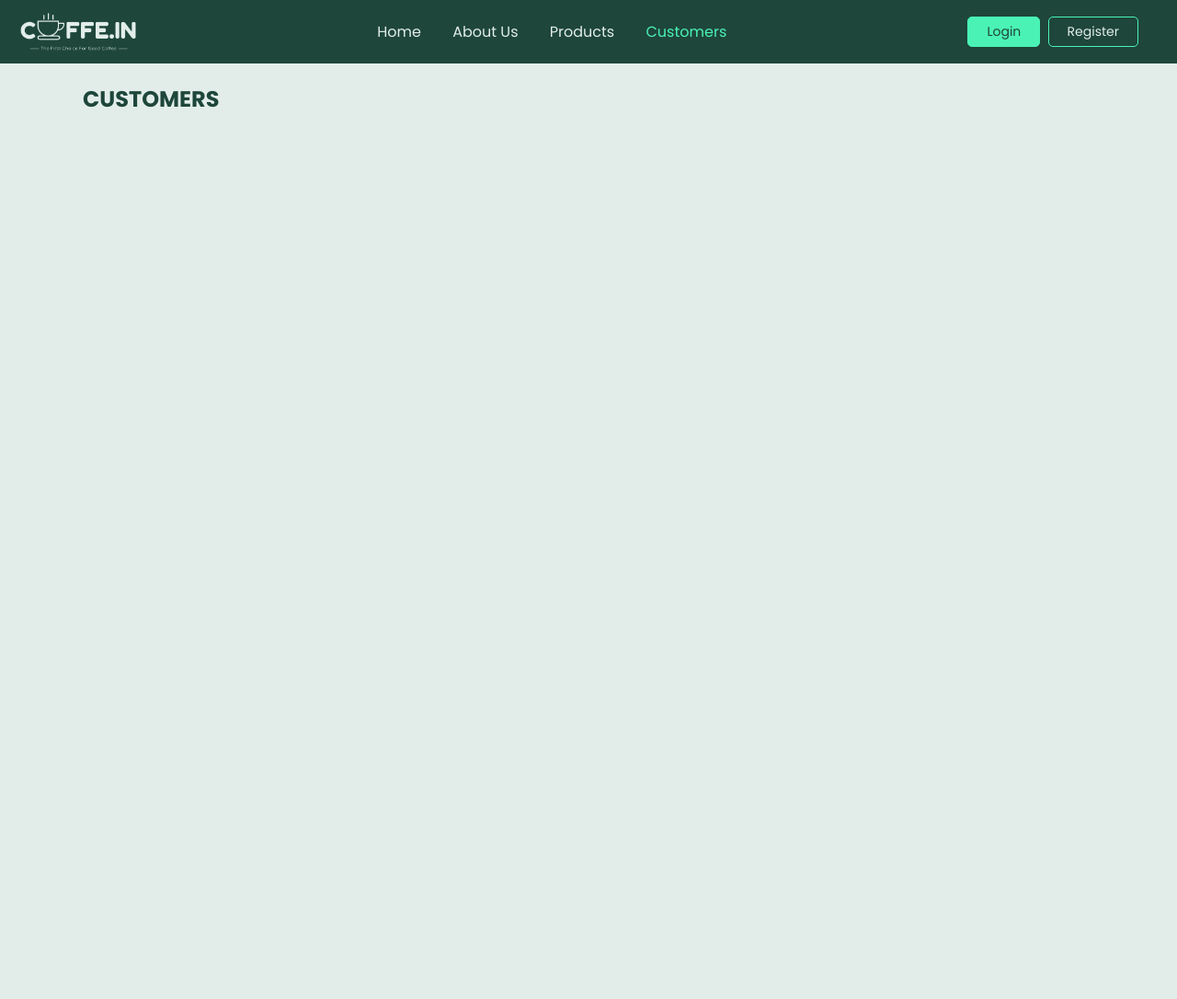
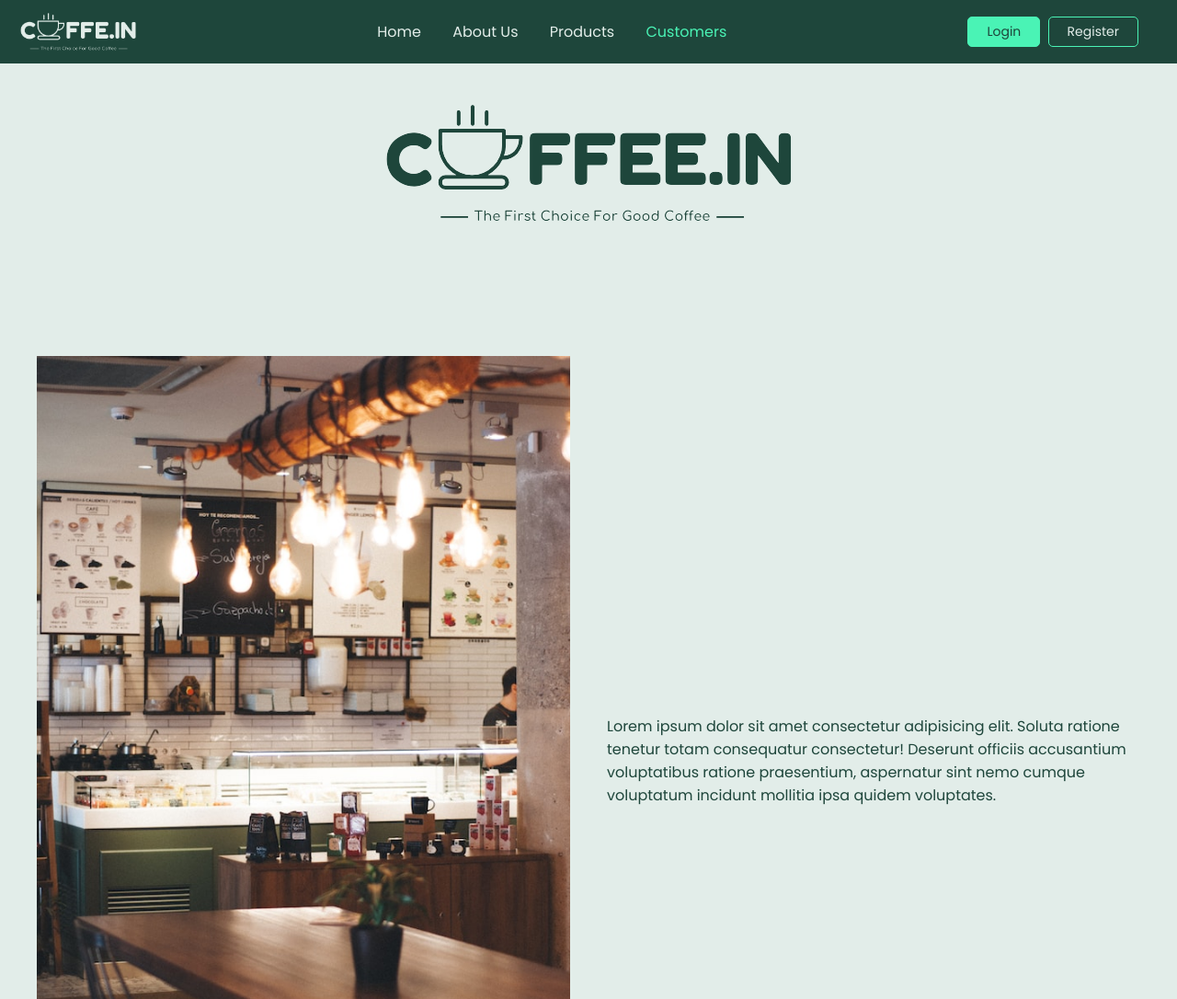
Before and after one commit to muhmaulanaa/CapstoneProject, a plain HTML site: page customers.html in a window 1280 px wide. Shown: the top 1086 px of the page at 92% size. Before the commit the page ends 800 px from the top, so only its background shows below. Drawn offline with Linux system fonts and the light colour scheme.

Commit message:
Menambahkan Customers.html dan customer.css

```diff
--- /dev/null
+++ b/CSS/customer.css
@@ -0,0 +1,62 @@
+body {
+    margin: 0;
+    padding: 0;
+    display: flex;
+    flex-direction: column;
+    align-items: center;
+    min-height: 100vh;
+}
+
+#logo{
+   text-align: center;
+   margin-top: 20px;
+}
+
+.left img, .right img{
+    max-width: 100%;
+
+}
+.content{
+    display: flex;
+    justify-content: space-between;
+    align-items: center;
+    margin: 20px;
+}
+
+.left{
+    flex: 1;
+    padding: 20px;
+}
+
+.right{
+    flex: 1;
+    padding: 20px;
+}
+/*
+*Style untuk carousel
+*/
+
+.carousel-container {
+    width: 100%;
+    overflow: hidden;
+    position: relative;
+    text-align: center;
+    margin-top: 50px;
+}
+
+.carousel {
+    display: flex;
+    transition: transform 0.5s ease-in-out;
+    margin: 0 auto;
+
+}
+
+.carousel-slide {
+    flex: 0 0 100%;
+    max-width: 100%;
+}
+img {
+    max-width: 100%;
+    height: auto;
+
+}
--- a/customers.html
+++ b/customers.html
@@ -17,12 +17,13 @@
 
     <!--style-->
     <link rel="stylesheet" href="CSS/style.css">
+    <link rel="stylesheet" href="CSS/customer.css">
     <title>Coffee.in Customers</title>
 </head>
 
 <body>
     <!--NAVIGATION-->
-    <header class="navigationn">
+    <nav class="navigationn">
         <img class=logo src="assets/logoo.png" alt="logo">
 
         <nav class="navbar-menu">
@@ -37,13 +38,38 @@
             <a href="register.html"><button class="register" type="button">Register</button></a>
 
         </div>
-    </header>
-
+    </nav>
     <!-- content -->
     <section class="customers">
-        <h1>CUSTOMERS</h1>
+        <div id="logo">
+            <img src="assets/logo_hijau.png" alt="Logo">
+        </div>
     </section>
 
+
+
+    <section class="content">
+        <div class="left">
+            <img src="assets/Kecil.jpg" alt="Foto Kiri">
+        </div>
+        <div class="right">
+            Lorem ipsum dolor sit amet consectetur adipisicing elit. Soluta ratione tenetur totam consequatur
+            consectetur! Deserunt officiis accusantium voluptatibus ratione praesentium, aspernatur sint nemo cumque
+            voluptatum incidunt mollitia ipsa quidem voluptates.
+        </div>
+    </section>
+
+    <section class="content">
+        <div class="left">
+            Lorem ipsum dolor sit amet consectetur adipisicing elit. Consequuntur, deserunt. Aliquam labore laudantium
+            illo eligendi maxime impedit, nisi odit recusandae fugiat iusto laboriosam eaque ab explicabo eum reiciendis
+            quo architecto?
+        </div>
+        <div class="right">
+            <img src="assets/kedua.jpg" alt="Foto Kanan">
+        </div>
+    </section>
+    <script src="JS/carousel.js"></script>
 </body>
 
 </html>
```
